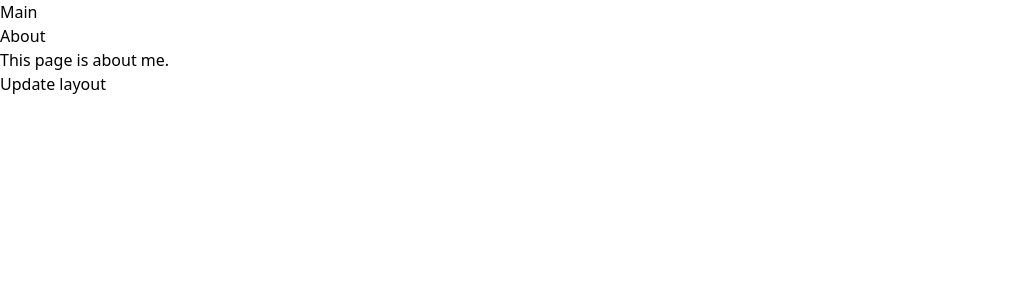
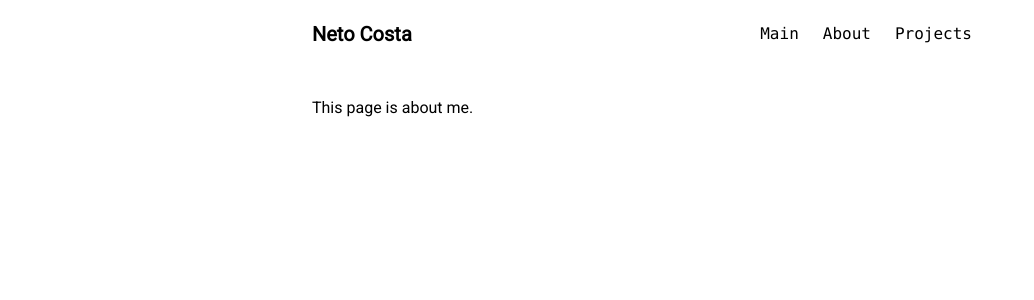
Before and after one commit to costa-neto/dev-portfolio, a Nuxt app: page /about in a window 1280 px wide. Shown: the top 300 px of the page, without its empty margins (0-1034 px from the left). Built offline with nearby package versions, Linux system fonts and the light colour scheme.

Commit message:
initial components styling and repos fetching

```diff
--- /dev/null
+++ b/components/menu.vue
@@ -0,0 +1,21 @@
+<template>
+    <nav class="font-mono">
+          <ul class="flex space-x-4">
+            <li>
+              <NuxtLink to="/" class="link">Main</NuxtLink>
+            </li>
+            <li>
+              <NuxtLink to="/about" class="link">About</NuxtLink>
+            </li>
+            <li>
+              <NuxtLink to="/projects" class="link">Projects</NuxtLink>
+            </li>
+          </ul>
+        </nav>
+</template>
+
+<style scoped>
+.link {
+  @apply p-1 hover:bg-gray-200
+}
+</style>
--- /dev/null
+++ b/components/project-list.vue
@@ -0,0 +1,35 @@
+<template>
+  <p class="mb-10">
+    Take a look at my GitHub projects!
+  </p>
+
+  <section v-if="pending">Loading...</section>
+  <section v-if="error">Something went wrong... Try again!</section>
+  <section v-else>
+    <ul class="grid grid-cols-1 gap-4">
+      <li v-for="repository in repos" :key="repository.id" class="border border-gray-200 p-4 rounded-sm hover:bg-gray-100 font-mono">
+        <a :href="repository.html_url" target="_blank">
+          <div class="flex items-center justify-between text-sm">
+            <div class="font-semibold">{{ repository.name }}</div>
+            <div>{{ repository.stargazers_count }} *</div>
+          </div>
+          <p class="text-sm">
+            {{ repository.description }}
+          </p>
+        </a>
+      </li>
+    </ul>
+  </section>
+</template>
+
+<script setup>
+const { error, pending, data } = await useFetch('https://api.github.com/users/costa-neto/repos', { lazy: true })
+
+const repos = computed(
+  () => data.value.filter(repo => repo.description).sort((a, b) => b.stargazers_count-a.stargazers_count)
+)
+</script>
+
+<style>
+
+</style>
--- a/layouts/default.vue
+++ b/layouts/default.vue
@@ -1,15 +1,37 @@
 <template>
-    <div>
-        <nav>
-          <ul>
-            <li>
-              <NuxtLink to="/">Main</NuxtLink>
-            </li>
-            <li>
-              <NuxtLink to="/about">About</NuxtLink>
-            </li>
-          </ul>
-        </nav>
-        <slot />
+    <div class="container mx-auto max-w-2xl">
+      <header class="flex  justify-between items-center mt-5">
+        <div>
+          <NuxtLink to="/" class="text-xl font-semibold p-2 hover:bg-gray-200">Neto Costa</NuxtLink>
+        </div>
+        <Menu />
+      </header>
+
+        <main class="p-2 mt-10">
+          <slot />
+        </main>
     </div>
 </template>
+
+<script setup>
+useHead({
+  titleTemplate: '%s - Neto Costa',
+  link: [
+    {
+      rel: 'preconnect',
+      href: 'https://fonts.googleapis.com'
+    },
+    {
+      rel: 'stylesheet',
+      href: 'https://fonts.googleapis.com/css2?family=Roboto&display=swap',
+      crossorigin: ''
+    }
+  ]
+})
+</script>
+
+<style>
+body {
+  font-family: 'Roboto';
+}
+</style>
--- a/pages/about.vue
+++ b/pages/about.vue
@@ -2,16 +2,16 @@
     <div>
         This page is about me.
     </div>
-    <div>
-        <button @click="enableCustomLayout">Update layout</button>
-    </div>
 </template>
 
 <script setup>
-function enableCustomLayout() {
-    setPageLayout('another')
-}
-// definePageMeta({
-//     layout: "another"
-// })
+useHead({
+  title: 'About'
+})
+// function enableCustomLayout() {
+//     setPageLayout('another')
+// }
+// // definePageMeta({
+// //     layout: "another"
+// // })
 </script>
--- a/pages/index.vue
+++ b/pages/index.vue
@@ -3,3 +3,31 @@
         Hello from the main page.
     </div>
 </template>
+
+<script setup>
+useSeoMeta({
+  title: 'Main Page',
+  description: 'This is the main page',
+  ogTitle: 'Main Page',
+  ogDescription: '[og:description]',
+  ogImage: '[og:image]',
+  ogUrl: '[og:url]',
+  twitterTitle: '[twitter:title]',
+  twitterDescription: '[twitter:description]',
+  twitterImage: '[twitter:image]',
+  twitterCard: 'summary'
+})
+
+useHead({
+  htmlAttrs: {
+    lang: 'en'
+  },
+  link: [
+    {
+      rel: 'icon',
+      type: 'image/png',
+      href: '/favicon.png'
+    }
+  ]
+})
+</script>
--- /dev/null
+++ b/pages/projects.vue
@@ -0,0 +1,14 @@
+<template>
+  <div>
+    <h2 class="text-2xl font-semibold mb-10">Project</h2>
+    <ProjectList />
+  </div>
+</template>
+
+<script lang="ts" setup>
+
+</script>
+
+<style>
+
+</style>
```
